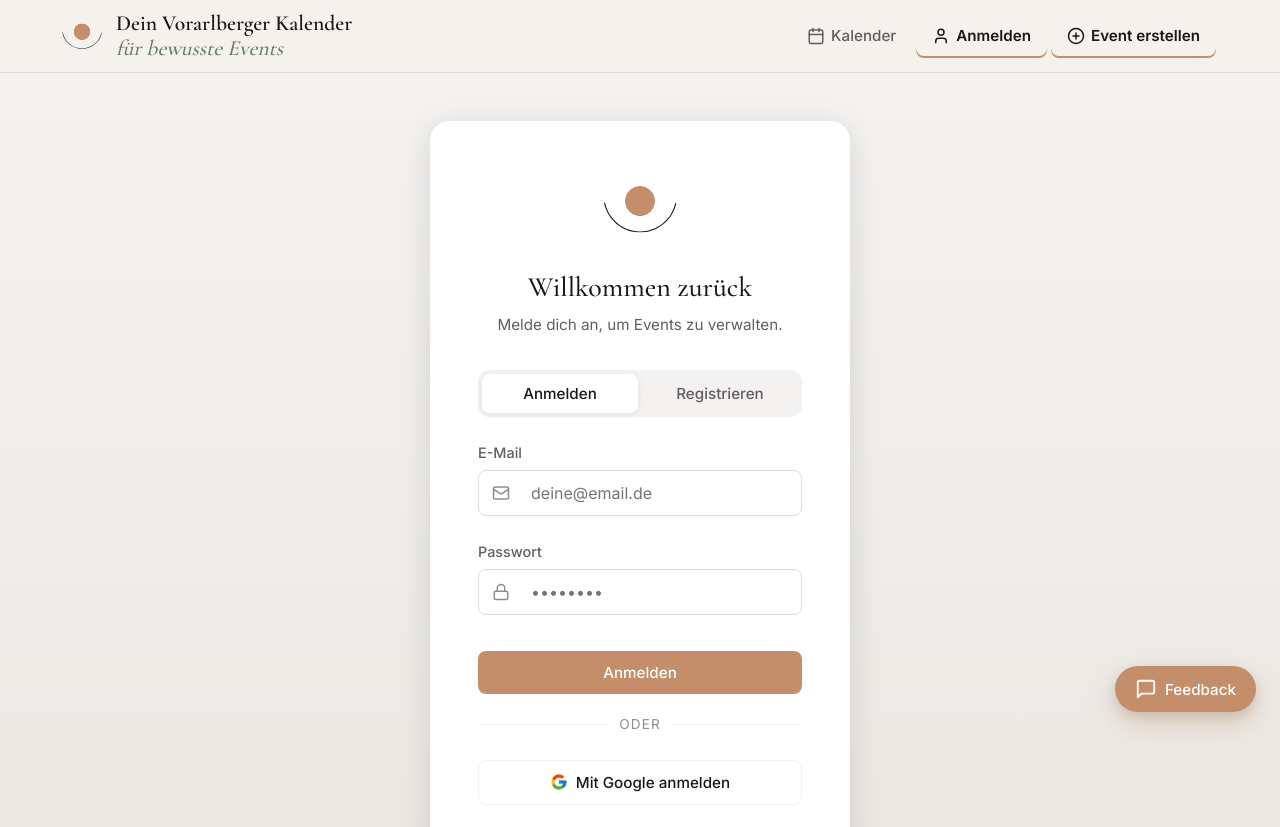
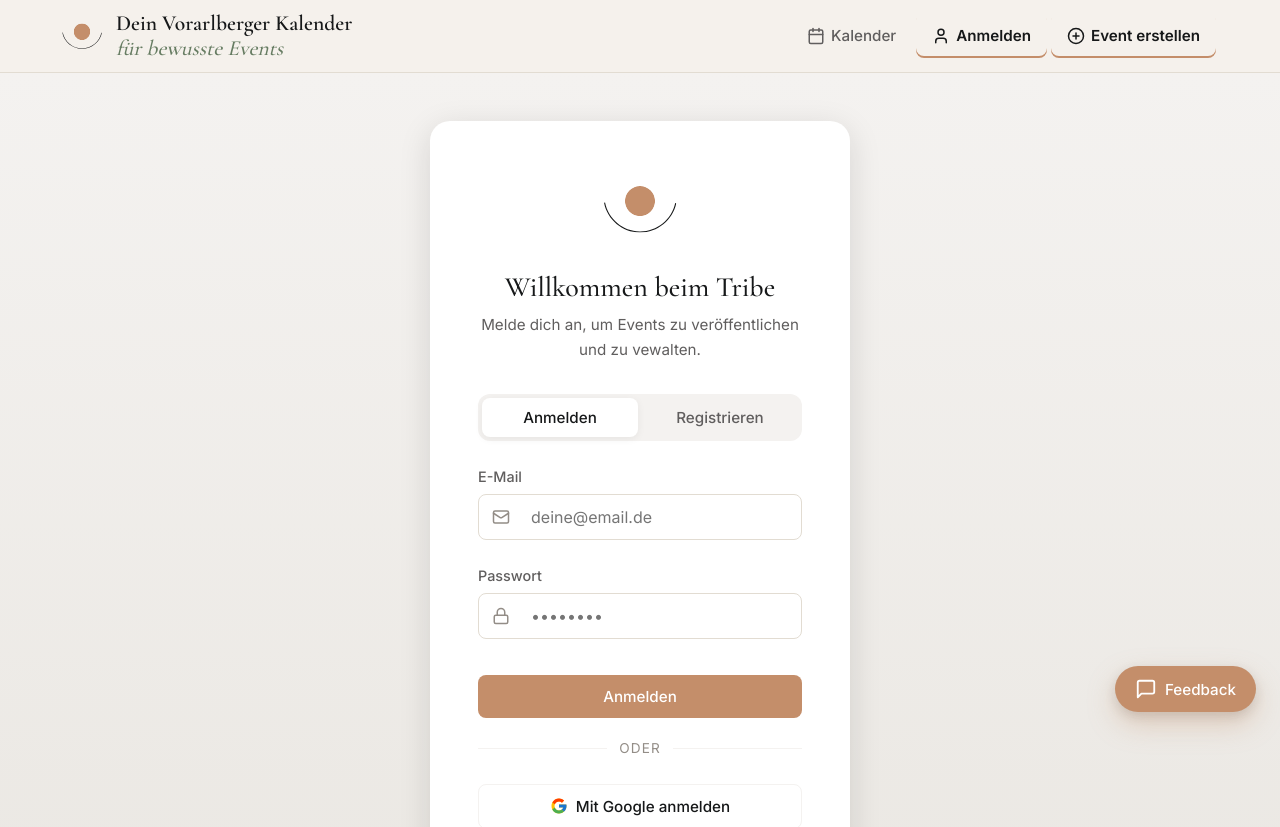
Before and after one commit to thomasender/spiri-events-v, a React (Vite) app: page /login in a window 1280 px wide. Shown: the top 827 px of the page. Built offline with nearby package versions, Linux system fonts and the light colour scheme; no server answers; the database is empty.

Commit message:
chore(6ab64af5): update login page copy per Peter

```diff
--- a/src/components/AuthForm.jsx
+++ b/src/components/AuthForm.jsx
@@ -204,10 +204,10 @@
             )
           ) : (
             <>
-              <h1>{isLogin ? 'Willkommen zurück' : 'Konto erstellen'}</h1>
+              <h1>{isLogin ? 'Willkommen beim Tribe' : 'Konto erstellen'}</h1>
               <p>
                 {isLogin
-                  ? 'Melde dich an, um Events zu verwalten.'
+                  ? 'Melde dich an, um Events zu veröffentlichen und zu vewalten.'
                   : 'Registriere dich, um eigene Events zu erstellen.'}
               </p>
             </>
```
